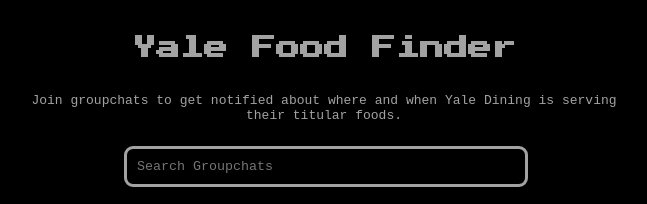
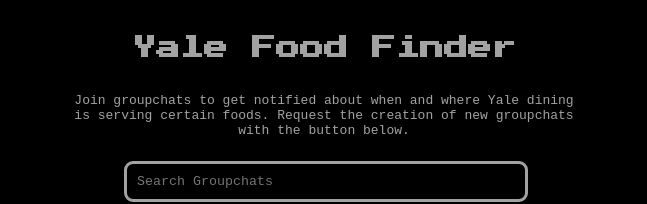
Before and after one commit to chaser164/yale-menus-groupme-bots, a React (Vite) app in the folder frontend/: page / in a window 1280 px wide. Shown: the top 204 px of the page, without its empty margins (316-963 px from the left). Built offline with nearby package versions, Linux system fonts and the light colour scheme; no server answers.

Commit message:
force lowercase input, add blurb

```diff
--- a/frontend/src/App.css
+++ b/frontend/src/App.css
@@ -12,6 +12,8 @@
 
 .info {
   font-family: monospace;
+  padding-left: 50px;
+  padding-right: 50px;
 }
 
 * {
--- a/frontend/src/App.jsx
+++ b/frontend/src/App.jsx
@@ -29,7 +29,7 @@
   };
 
   const handleNewPreferenceChange = (e) => {
-    setNewPreference(e.target.value);
+    setNewPreference(e.target.value.toLowerCase());
   };
 
   const handleNewPreferenceSubmit = async (e) => {
@@ -68,7 +68,8 @@
     <div className="App">
       <h1>Yale Food Finder</h1>
       <p className='info'>
-        Join groupchats to get notified about where and when Yale Dining is serving their titular foods.
+        Join groupchats to get notified about when and where Yale dining is serving certain foods.
+        Request the creation of new groupchats with the button below.
       </p>
 
       <div className="search-container">
```
